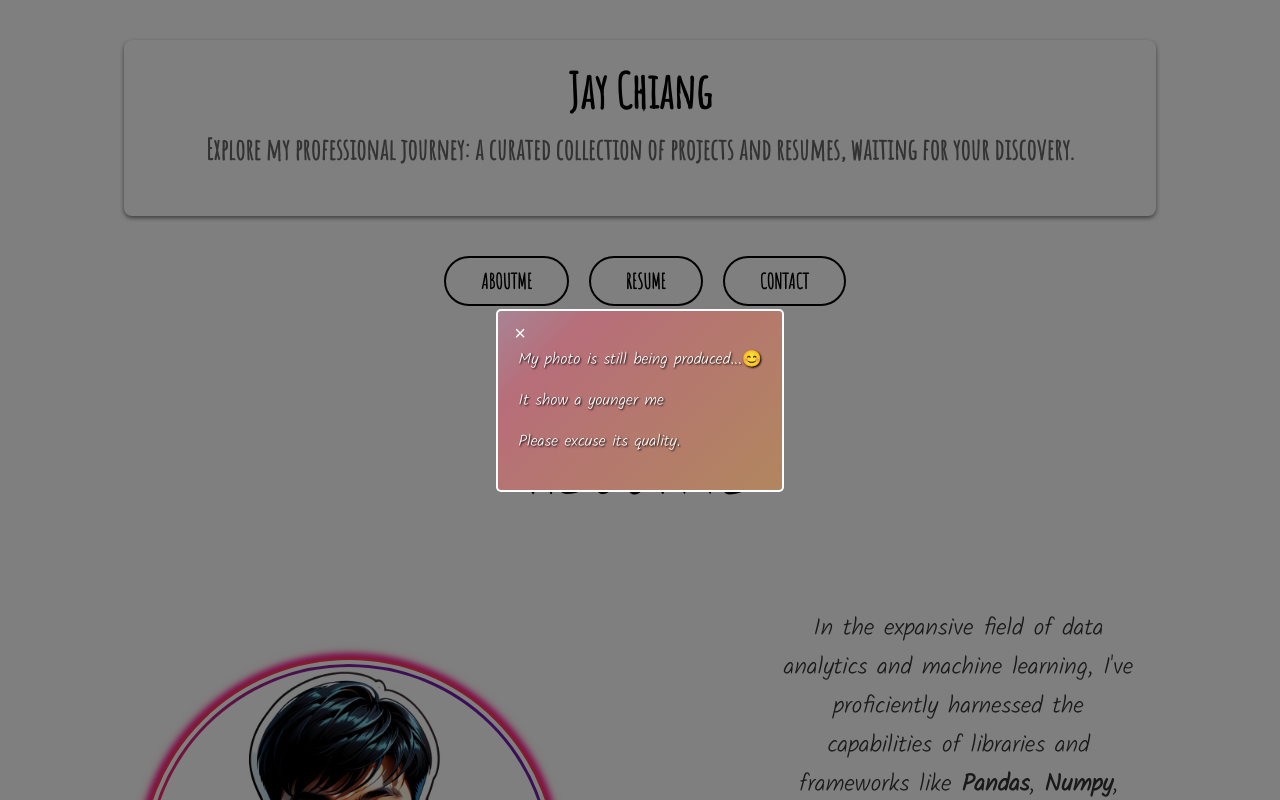
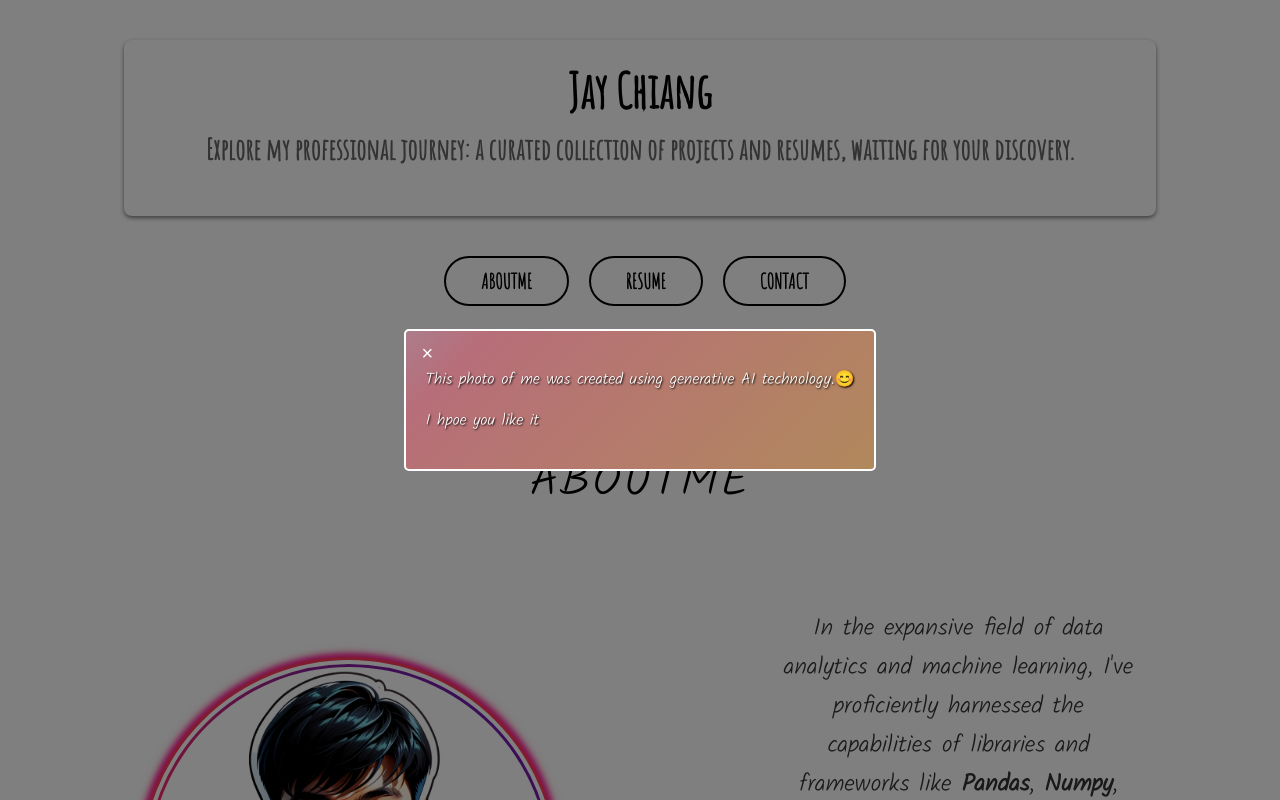
Before and after one commit to JayChiang17/portfolio, a React (Create React App) app: page / in a window 1280 px wide. Shown: the top 800 px of the page. Built offline with nearby package versions, Linux system fonts and the light colour scheme.

Commit message:
update pop.js

```diff
--- a/src/components/Popup.js
+++ b/src/components/Popup.js
@@ -8,9 +8,10 @@ const Popup = ({ onClose }) => {
         <button className="close-button" onClick={onClose}>
           ×
         </button>
-        <p>My photo is still being produced...&#x1F60A;</p>
-        <p>It show a younger me</p>
-        <p>Please excuse its quality.</p>
+        <p>
+          This photo of me was created using generative AI technology.&#x1F60A;
+        </p>
+        <p>I hpoe you like it</p>
       </div>
     </div>
   );
```
